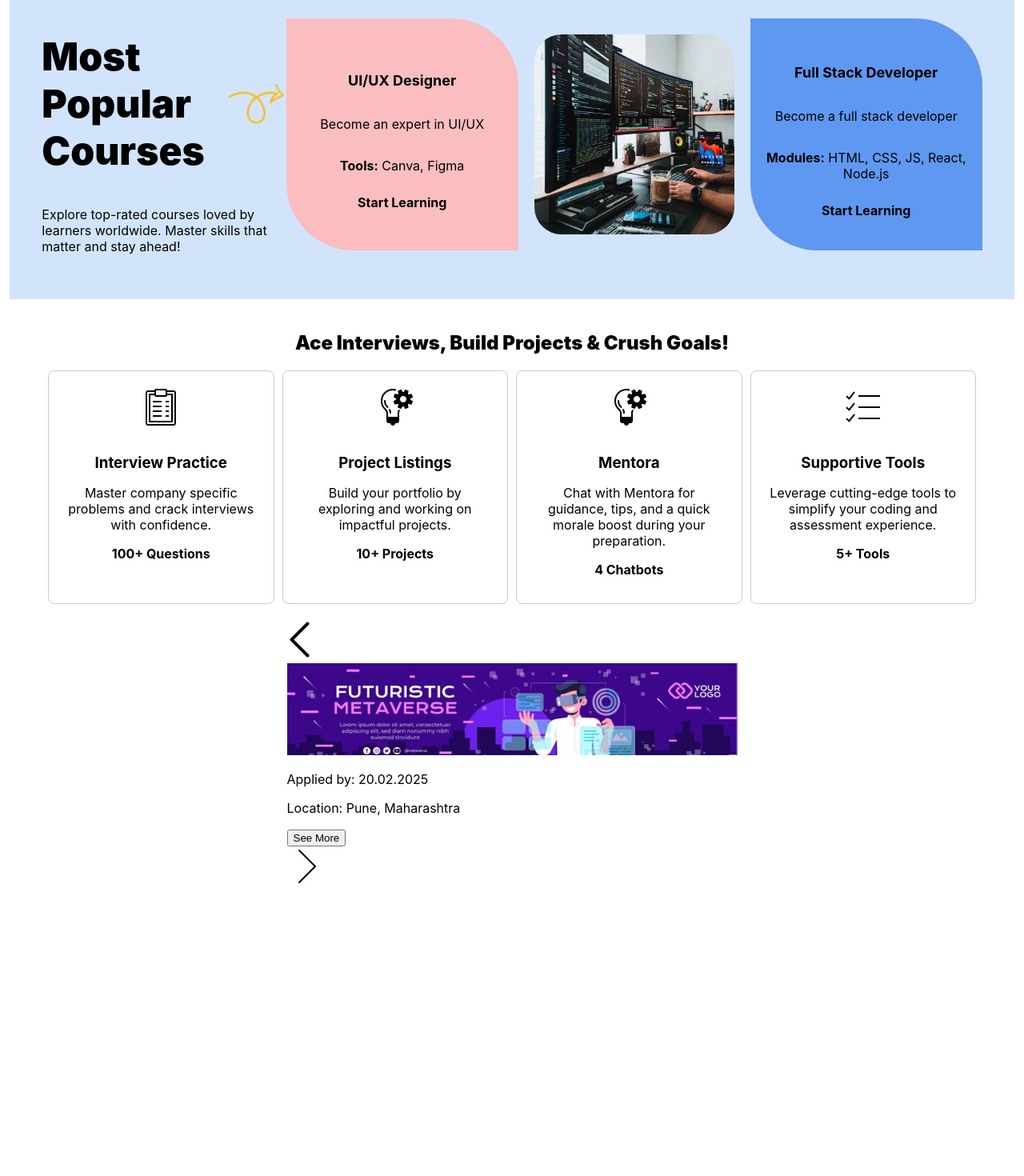
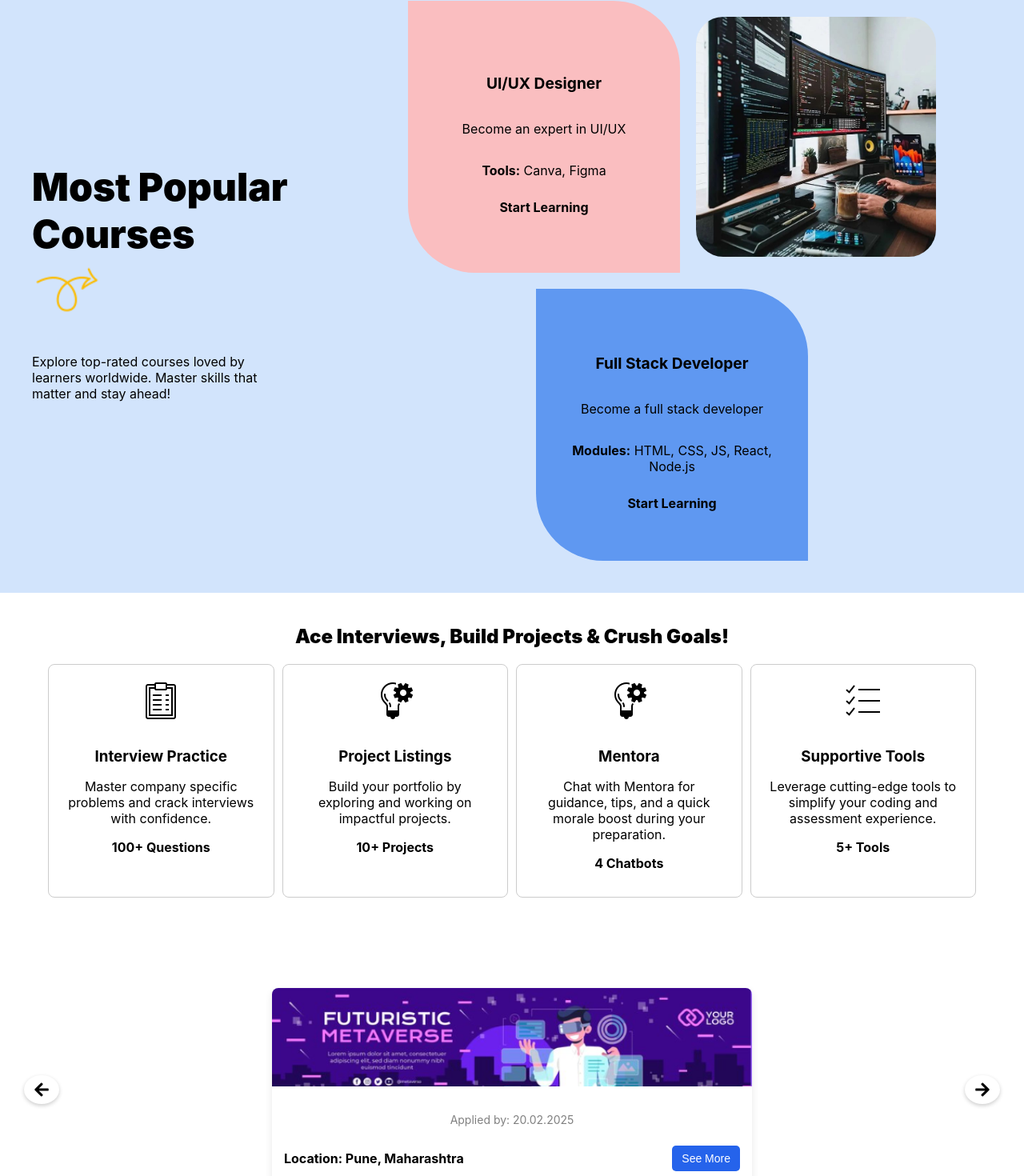
Before and after one commit to princliv/UdyAmPath, a React (Create React App) app: page / in a window 1280 px wide. Shown: the part 1063-2533 px from the top of the page at 80% size. Before the commit the page ends 2215 px from the top, so only its background shows below. Built offline with nearby package versions, Linux system fonts and the light colour scheme.

Commit message:
update in event and popular page

```diff
--- a/package.json
+++ b/package.json
@@ -4,14 +4,17 @@
   "private": true,
   "dependencies": {
     "cra-template": "1.2.0",
+    "lucide-react": "^0.475.0",
     "react": "^19.0.0",
     "react-dom": "^19.0.0",
+    "react-icons": "^5.4.0",
     "react-router-dom": "^7.1.5",
     "react-scripts": "5.0.1",
     "web-vitals": "^4.2.4"
   },
   "scripts": {
     "start": "react-scripts start",
+    "dev": "react-scripts start",
     "build": "react-scripts build",
     "test": "react-scripts test",
     "eject": "react-scripts eject"
--- a/src/components/homepage/event.jsx
+++ b/src/components/homepage/event.jsx
@@ -1,53 +1,164 @@
 import React, { useState } from "react";
+import { FaArrowLeft, FaArrowRight } from "react-icons/fa";
 import event1 from "../../assets/event1.png";
-import arrowLeft from "../../assets/arrowLeft.png";
-import arrowRight from "../../assets/arrowRight.png";
+import event2 from "../../assets/event1.png";
+import event3 from "../../assets/event1.png";
+
+const events = [
+  { img: event1, date: "20.02.2025", location: "Pune, Maharashtra" },
+  { img: event2, date: "15.03.2025", location: "Mumbai, Maharashtra" },
+  { img: event3, date: "10.04.2025", location: "Bangalore, Karnataka" },
+];
 
 const Event = () => {
-  const [isModalOpen, setModalOpen] = useState(false);
+  const [currentIndex, setCurrentIndex] = useState(0);
+
+  const prevSlide = () => {
+    setCurrentIndex((prevIndex) => (prevIndex === 0 ? events.length - 1 : prevIndex - 1));
+  };
+
+  const nextSlide = () => {
+    setCurrentIndex((prevIndex) => (prevIndex === events.length - 1 ? 0 : prevIndex + 1));
+  };
 
   return (
-    <div className="relative flex items-center justify-center w-full">
-      {/* Event Container with Arrows Positioned */}
-      <div className="relative flex items-center justify-center w-[90%] max-w-3xl">
-        {/* Left Arrow */}
-        <img
-          src={arrowLeft}
-          alt="Previous"
-          className="absolute left-[-40px] cursor-pointer w-8 h-8"
-        />
+    <div className="event-container">
+      {/* Left Arrow */}
+      <button onClick={prevSlide} className="arrow left-arrow">
+        <FaArrowLeft size={20} />
+      </button>
 
-        {/* Event Box */}
-        <div className="flex flex-col md:flex-row bg-white shadow-lg rounded-lg overflow-hidden w-full">
-          {/* Event Image */}
-          <img src={event1} alt="Event" className="w-full md:w-3/5 object-cover" />
-
-          {/* Event Details */}
-          <div className="p-4 flex flex-col justify-between w-full md:w-2/5">
-            <p className="text-sm text-gray-600">Applied by: 20.02.2025</p>
-            <p className="text-md font-semibold">Location: Pune, Maharashtra</p>
-            <button
-              className="text-blue-500 text-sm font-medium mt-2 cursor-pointer"
-              onClick={() => setModalOpen(true)}
-            >
-              See More
-            </button>
+      {/* Event Content */}
+      <div className="event-card">
+        <img src={events[currentIndex].img} alt="Event" className="event-image" />
+        <div className="event-details">
+          <p className="event-date">Applied by: {events[currentIndex].date}</p>
+          <div className="event-footer">
+            <p className="event-location">Location: {events[currentIndex].location}</p>
+            <button className="event-button">See More</button>
           </div>
         </div>
-
-        {/* Right Arrow */}
-        <img
-          src={arrowRight}
-          alt="Next"
-          className="absolute right-[-40px] cursor-pointer w-8 h-8"
-        />
       </div>
 
+      {/* Right Arrow */}
+      <button onClick={nextSlide} className="arrow right-arrow">
+        <FaArrowRight size={20} />
+      </button>
 
+      {/* Responsive CSS */}
+      <style>{`
+        .event-container {
+          display: flex;
+          align-items: center;
+          justify-content: center;
+          min-height: 50vh;
+          background-color: white;
+          position: relative;
+          padding: 20px;
+          width: 100%;
+        }
+
+        .event-card {
+          width: 90%;
+          max-width: 600px;
+          background: white;
+          border-radius: 8px;
+          overflow: hidden;
+          box-shadow: 0 4px 10px rgba(0, 0, 0, 0.1);
+        }
+
+        .event-image {
+          width: 100%;
+          height: auto;
+          object-fit: cover;
+        }
+
+        .event-details {
+          padding: 15px;
+          text-align: center;
+        }
+
+        .event-date {
+          font-size: 14px;
+          color: gray;
+        }
+
+        .event-footer {
+          display: flex;
+          justify-content: space-between;
+          align-items: center;
+          flex-wrap: wrap;
+          margin-top: 10px;
+        }
+
+        .event-location {
+          font-size: 16px;
+          font-weight: bold;
+        }
+
+        .event-button {
+          background: #2563eb;
+          color: white;
+          padding: 8px 12px;
+          border: none;
+          border-radius: 5px;
+          cursor: pointer;
+          font-size: 14px;
+          transition: 0.3s;
+        }
+
+        .event-button:hover {
+          background: #1d4ed8;
+        }
+
+        .arrow {
+          position: absolute;
+          background: white;
+          border: none;
+          padding: 8px 12px;
+          border-radius: 50%;
+          cursor: pointer;
+          box-shadow: 0 2px 5px rgba(0, 0, 0, 0.2);
+          transition: 0.2s;
+          display: flex;
+          align-items: center;
+          justify-content: center;
+        }
+
+        .arrow:hover {
+          transform: scale(1.1);
+        }
+
+        .left-arrow {
+          left: 10px;
+        }
+
+        .right-arrow {
+          right: 10px;
+        }
+
+        @media (max-width: 768px) {
+          .event-container {
+            flex-direction: column;
+          }
+
+          .event-card {
+            width: 100%;
+          }
+
+          .event-footer {
+            flex-direction: column;
+            text-align: center;
+          }
+
+          .arrow {
+            position: static;
+            margin: 10px;
+          }
+        }
+      `}</style>
     </div>
   );
 };
 
-// Custom Modal Component
-
 export default Event;
--- a/src/components/homepage/popular.jsx
+++ b/src/components/homepage/popular.jsx
@@ -1,5 +1,5 @@
 import React from "react";
-import { Link } from "react-router-dom"; // Import Link for internal navigation
+import { Link } from "react-router-dom";
 import homeArrow from "../../assets/homearrow.png";
 import homePopular from "../../assets/homepopular.png";
 
@@ -61,40 +61,50 @@ const styles = {
     justifyContent: "space-between",
     backgroundColor: "#d2e4fc",
     padding: "40px",
+    width: "100%",
+    flexWrap: "wrap",
   },
   headingContainer: {
     flex: 1,
+    minWidth: "280px",
+    textAlign: "left",
+    marginBottom: "20px",
   },
   heading: {
     fontWeight: 900,
-    fontSize: "48px",
+    fontSize: "3rem",
     display: "flex",
     alignItems: "center",
+    flexWrap: "wrap",
   },
   arrowIcon: {
-    width: "100px",
-    marginLeft: "2px",
+    width: "80px",
+    marginLeft: "5px",
   },
   subHeading: {
     fontWeight: 400,
-    fontSize: "16px",
+    fontSize: "1rem",
     maxWidth: "300px",
   },
   courseContainer: {
     display: "flex",
     gap: "20px",
     flex: 2,
-    alignItems: "center", // Ensures all items align properly
+    alignItems: "center",
+    justifyContent: "center",
+    flexWrap: "wrap",
+    width: "100%",
   },
   courseBox: {
     padding: "20px",
     borderRadius: "20px",
-    width: "250px", // Increased width
-    height: "250px", // Ensured same height for all
+    width: "300px",
+    height: "300px",
     textAlign: "center",
     display: "flex",
     flexDirection: "column",
     justifyContent: "center",
+    transition: "transform 0.3s ease",
   },
   pinkBox: {
     backgroundColor: "#fabec0",
@@ -111,7 +121,7 @@ const styles = {
     borderBottomRightRadius: "0px",
   },
   courseTitle: {
-    fontSize: "18px",
+    fontSize: "1.2rem",
     fontWeight: 700,
   },
   startLearning: {
@@ -125,17 +135,55 @@ const styles = {
     display: "flex",
     alignItems: "center",
     justifyContent: "center",
-    width: "250px", // Matches box size
-    height: "250px", // Matches box size
+    width: "100%",
+    maxWidth: "300px",
+    height: "300px",
   },
   courseImage: {
-    width: "100%", // Ensures it fills container
-    height: "100%", // Ensures it fills container
-    borderTopRightRadius: "34px",
-    borderBottomLeftRadius: "34px",
-    borderTopLeftRadius: "34px",
-    borderBottomRightRadius: "34px",
+    width: "100%",
+    height: "100%",
+    borderRadius: "34px",
     objectFit: "cover",
+  },
+
+  // Responsive Styles
+  "@media (max-width: 1024px)": {
+    container: {
+      flexWrap: "wrap",
+      justifyContent: "center",
+    },
+    heading: {
+      fontSize: "2rem",
+      textAlign: "center",
+    },
+    subHeading: {
+      textAlign: "center",
+      margin: "auto",
+    },
+    courseContainer: {
+      justifyContent: "center",
+    },
+  },
+  "@media (max-width: 768px)": {
+    container: {
+      flexDirection: "column",
+      textAlign: "center",
+      padding: "20px",
+    },
+    heading: {
+      fontSize: "1.8rem",
+    },
+    subHeading: {
+      fontSize: "0.9rem",
+    },
+    courseBox: {
+      width: "100%",
+      height: "auto",
+      padding: "15px",
+    },
+    startLearning: {
+      fontSize: "0.9rem",
+    },
   },
 };
 
```
Also changed, not shown: 1 other file (tests, documents, lock files or other folders).
